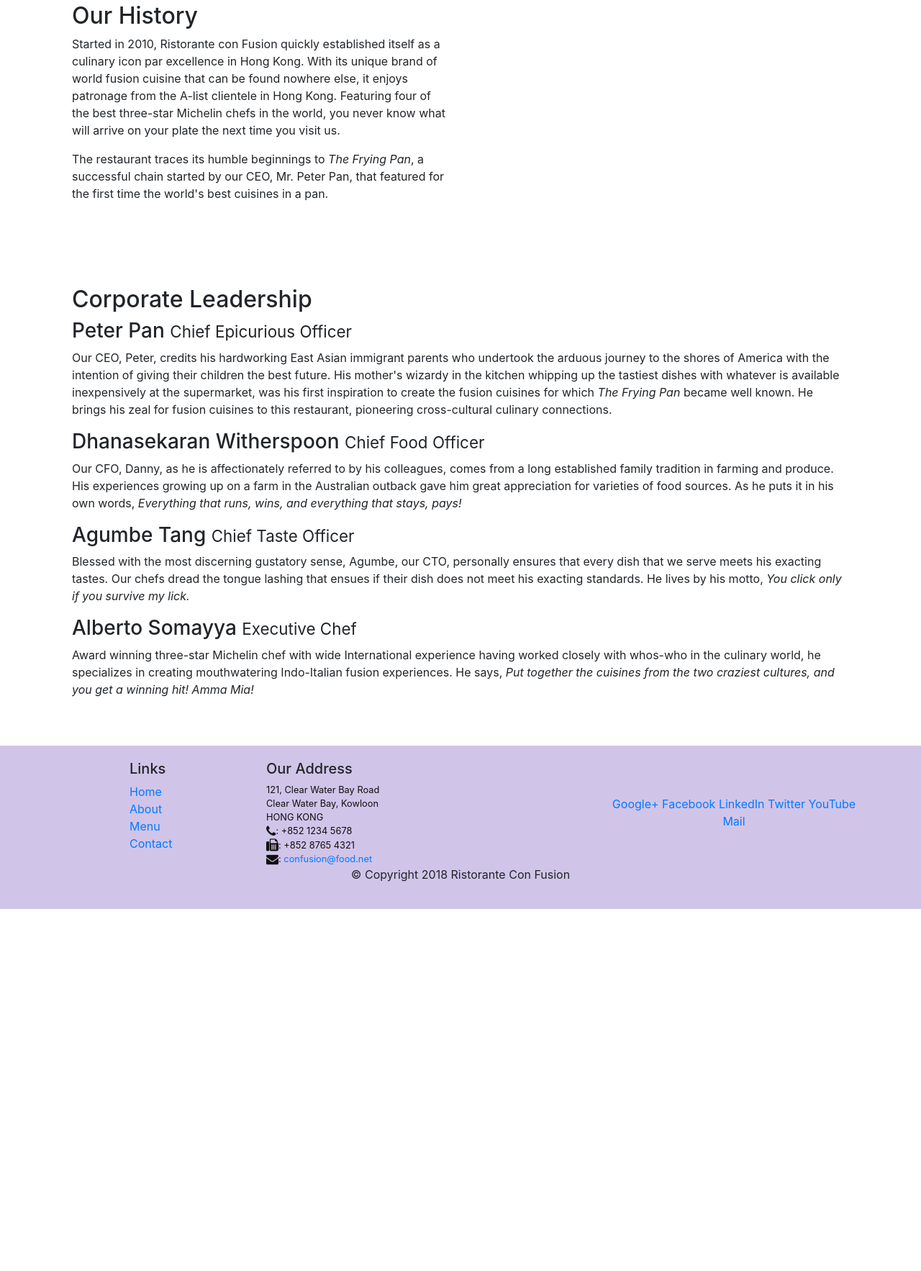
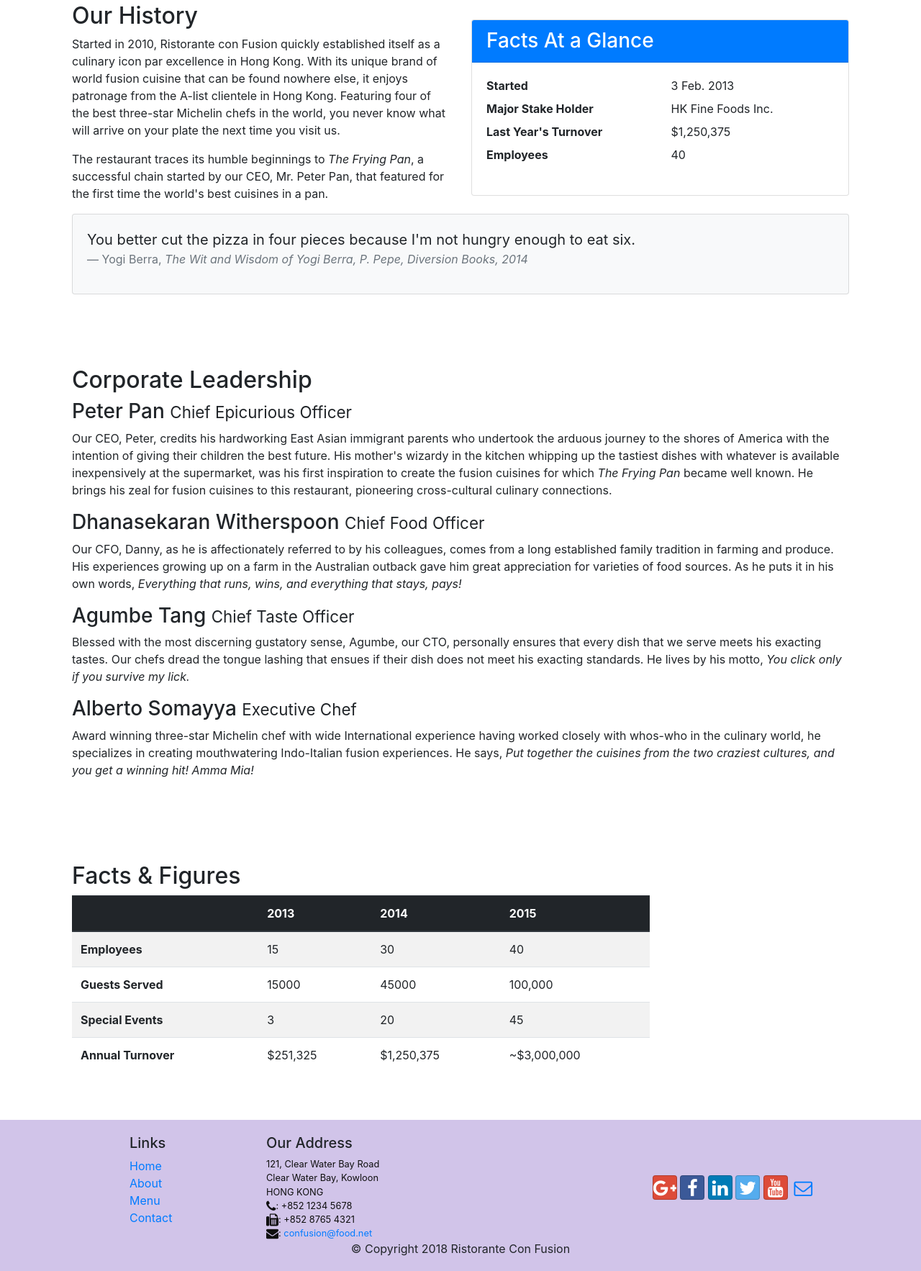
Before and after one commit to pranayreddy8690/con-Fusion, a website: page aboutus.html in a window 1280 px wide. Shown: the part 512-2278 px from the top of the page at 72% size. Before the commit the page ends 1775 px from the top, so only its background shows below. Drawn offline with nearby package versions, Linux system fonts and the light colour scheme.

Commit message:
Tables and cards

```diff
--- a/aboutus.html
+++ b/aboutus.html
@@ -65,7 +65,34 @@
                 <p>Started in 2010, Ristorante con Fusion quickly established itself as a culinary icon par excellence in Hong Kong. With its unique brand of world fusion cuisine that can be found nowhere else, it enjoys patronage from the A-list clientele in Hong Kong.  Featuring four of the best three-star Michelin chefs in the world, you never know what will arrive on your plate the next time you visit us.</p>
                 <p>The restaurant traces its humble beginnings to <em>The Frying Pan</em>, a successful chain started by our CEO, Mr. Peter Pan, that featured for the first time the world's best cuisines in a pan.</p>
             </div>
-            <div>
+            <div class="col-12 col-sm-6">
+                <div class="card">
+                    <h3 class="card-header bg-primary text-white">Facts At a Glance</h3>
+                    <div class="card-body">
+                        <dl class="row">
+                            <dt class="col-6">Started</dt>
+                            <dd class="col-6">3 Feb. 2013</dd>
+                            <dt class="col-6">Major Stake Holder</dt>
+                            <dd class="col-6">HK Fine Foods Inc.</dd>
+                            <dt class="col-6">Last Year's Turnover</dt>
+                            <dd class="col-6">$1,250,375</dd>
+                            <dt class="col-6">Employees</dt>
+                            <dd class="col-6">40</dd>
+                        </dl>
+                    </div>
+                </div>
+            </div>
+            <div class="col-12">
+                <div class="card card-body bg-light">
+                    <blockquote class="blockquote">
+                        <p class="mb-0">You better cut the pizza in four pieces because
+                            I'm not hungry enough to eat six.</p>
+                        <footer class="blockquote-footer">Yogi Berra,
+                            <cite title="Source Title">The Wit and Wisdom of Yogi Berra,
+                                P. Pepe, Diversion Books, 2014</cite>
+                        </footer>
+                    </blockquote>
+                </div>
             </div>
         </div>
 
@@ -83,7 +110,52 @@
                 <p class="d-none d-sm-block">Award winning three-star Michelin chef with wide International experience having worked closely with whos-who in the culinary world, he specializes in creating mouthwatering Indo-Italian fusion experiences. He says, <em>Put together the cuisines from the two craziest cultures, and you get a winning hit! Amma Mia!</em></p>
             </div>
        </div>
+       <div class="row row-content">
+            <div class="col-12 col-sm-9">
+                <h2>Facts &amp; Figures</h2>
+                <div class="table-responsive">
+                    <table class="table table-striped">
+                        <thead class="thead-dark">
+                            <tr>
+                                <th>&nbsp;</th>
+                                <th>2013</th>
+                                <th>2014</th>
+                                <th>2015</th>
+                            </tr>
+                        </thead>
+                        <tbody>
+                            <tr>
+                                <th>Employees</th>
+                                <td>15</td>
+                                <td>30</td>
+                                <td>40</td>
+                            </tr>
+                            <tr>
+                                <th>Guests Served</th>
+                                <td>15000</td>
+                                <td>45000</td>
+                                <td>100,000</td>
+                            </tr>
+                            <tr>
+                                <th>Special Events</th>
+                                <td>3</td>
+                                <td>20</td>
+                                <td>45</td>
+                            </tr>
+                            <tr>
+                                <th>Annual Turnover</th>
+                                <td>$251,325</td>
+                                <td>$1,250,375</td>
+                                <td>~$3,000,000</td>
+                            </tr>
+                        </tbody>
+                    </table>
+                </div>
+            </div>
+            <div class="col-12 col-sm-3">
 
+            </div>
+       </div>
     </div>
 
     <footer class="footer">
@@ -111,12 +183,12 @@
                 </div>
                 <div class="col-12 col-sm-4 align-self-center">
                     <div class="text-center">
-                        <a href="http://google.com/+">Google+</a>
-                        <a href="http://www.facebook.com/profile.php?id=">Facebook</a>
-                        <a href="http://www.linkedin.com/in/">LinkedIn</a>
-                        <a href="http://twitter.com/">Twitter</a>
-                        <a href="http://youtube.com/">YouTube</a>
-                        <a href="mailto:">Mail</a>
+                        <a class="btn btn-social-icon btn-google" href="http://google.com/+"><i class="fa fa-google-plus"></i></a>
+                        <a class="btn btn-social-icon btn-facebook" href="http://www.facebook.com/profile.php?id="><i class="fa fa-facebook"></i></a>
+                        <a class="btn btn-social-icon btn-linkedin" href="http://www.linkedin.com/in/"><i class="fa fa-linkedin"></i></a>
+                        <a class="btn btn-social-icon btn-twitter" href="http://twitter.com/"><i class="fa fa-twitter"></i></a>
+                        <a class="btn btn-social-icon btn-google" href="http://youtube.com/"><i class="fa fa-youtube"></i></a>
+                        <a class="btn btn-social-icon" href="mailto:"><i class="fa fa-envelope-o"></i></a>
                     </div>
                 </div>
            </div>
```
Also changed, not shown: index.html (+1 -1 lines).
